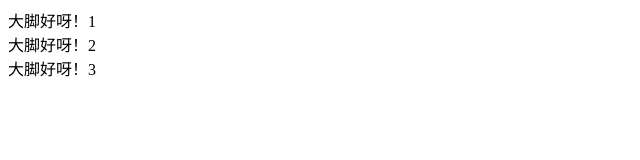
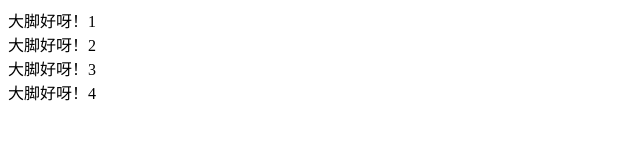
Before and after one commit to where2025/text20250910, a plain HTML site: page index.html in a window 1280 px wide. Shown: the whole page, without its empty margins (0-640 px from the left). Drawn offline with Linux system fonts and the light colour scheme.

Commit message:
Update index.html

```diff
--- a/index.html
+++ b/index.html
@@ -12,3 +12,4 @@
     大脚好呀！1<br> <!-- <br> = break row，强制换行 -->
     大脚好呀！2<br>
     大脚好呀！3<br>
+    大脚好呀！4<br>
```
